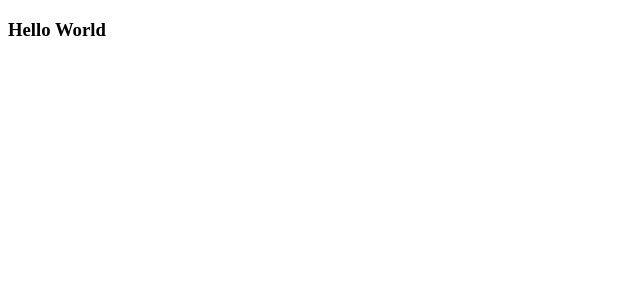
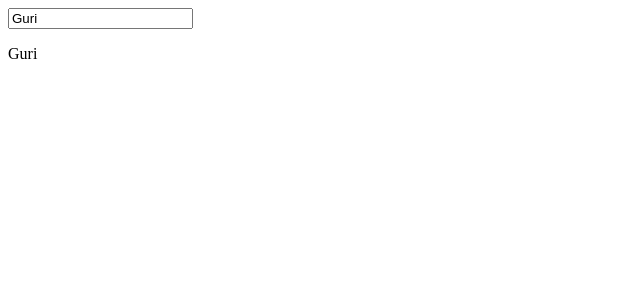
Before and after one commit to gurjeetsinghvirdee/angular, an Angular app: page / in a window 1280 px wide. Shown: the top 300 px of the page, without its empty margins (0-640 px from the left). Built offline with nearby package versions, Linux system fonts and the light colour scheme.

Commit message:
playing with angular formsmodule

```diff
--- a/src/app/app.component.html
+++ b/src/app/app.component.html
@@ -1 +1,2 @@
-<h3>Hello World</h3>
+<input type="text" [(ngModel)]="name">
+<p>{{ name }}</p>
--- a/src/app/app.component.ts
+++ b/src/app/app.component.ts
@@ -6,5 +6,5 @@
   styleUrls: ['./app.component.css']
 })
 export class AppComponent {
-  title = 'my-angular-app';
+  name = 'Guri';
 }
--- a/src/app/app.module.ts
+++ b/src/app/app.module.ts
@@ -1,5 +1,6 @@
 import { NgModule } from '@angular/core';
 import { BrowserModule } from '@angular/platform-browser';
+import { FormsModule } from '@angular/forms'
 
 import { AppComponent } from './app.component';
 
@@ -8,7 +9,8 @@
     AppComponent
   ],
   imports: [
-    BrowserModule
+    BrowserModule,
+    FormsModule
   ],
   providers: [],
   bootstrap: [AppComponent]
```
